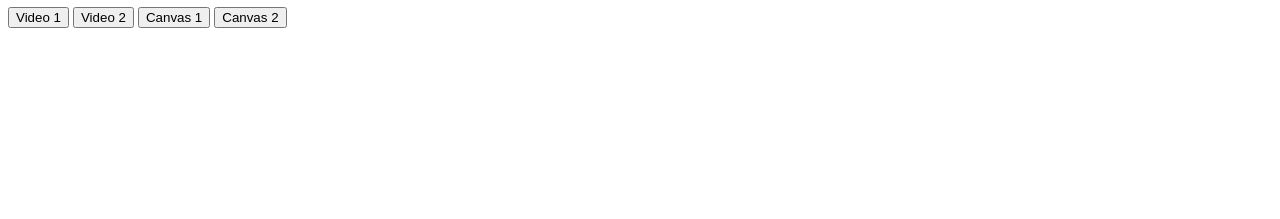
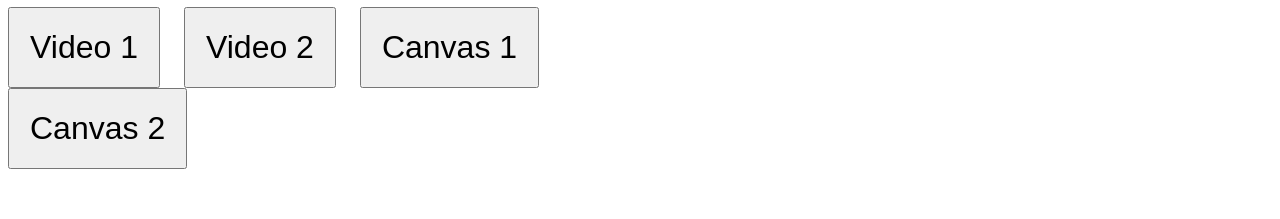
Before and after one commit to opyate/ios-video-fullscreen, a plain HTML site: page index.html in a window 1280 px wide. Shown: the part 878-1097 px from the top of the page. Drawn offline with Linux system fonts and the light colour scheme.

Commit message:
make buttons larger

```diff
--- a/index.html
+++ b/index.html
@@ -32,6 +32,11 @@
             .five {
                 grid-column: 1 / 2;
                 grid-row: 3;
+            }
+            button {
+                padding: 20px;
+                margin-right: 20px;
+                font-size: 2em;
             }
         </style>
     </head>
```
